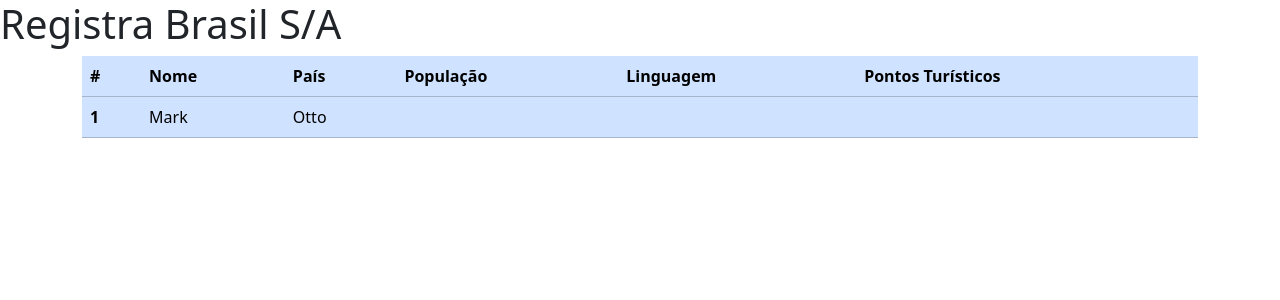
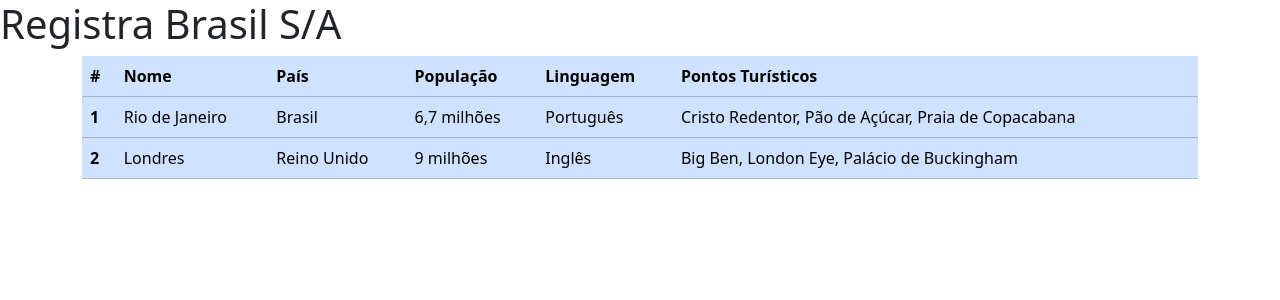
Before and after one commit to ivoosa7/CitiesProject, an Angular app: page / in a window 1280 px wide. Shown: the top 300 px of the page. Built offline with nearby package versions, Linux system fonts and the light colour scheme; data requests are answered from the project's data file.

Commit message:
Service getCities take dates of db.json and show in Html

```diff
--- a/db.json
+++ b/db.json
@@ -1,6 +1,7 @@
 {
 "cidades": [
   {
+    "id": 1,
     "city": "Rio de Janeiro",
     "country": "Brasil",
     "population": "6,7 milhões",
@@ -8,6 +9,7 @@
     "turism": "Cristo Redentor, Pão de Açúcar, Praia de Copacabana"
   },
   {
+    "id": 2,
     "city": "Londres",
     "country": "Reino Unido",
     "population": "9 milhões",
--- a/src/app/cidade.ts
+++ b/src/app/cidade.ts
@@ -1,4 +1,4 @@
-export interface Cidades{
+export interface Cidade{
   id: number,
   city: String,
   country: String,
--- a/src/app/city.service.ts
+++ b/src/app/city.service.ts
@@ -1,7 +1,7 @@
 import { HttpClient } from '@angular/common/http';
 import { Injectable } from '@angular/core';
 import { Observable } from 'rxjs';
-import { Cidades } from './cidade';
+import { Cidade } from './cidade';
 
 @Injectable({
   providedIn: 'root'
@@ -10,7 +10,7 @@ export class CityService {
   constructor(private http:HttpClient){ }
 
   url = 'http://localhost:3000/cidades'
-  getCidades(): Observable<Cidades[]>{
-    return this.http.get<Cidades[]>(this.url);
+  getCidades(): Observable<Cidade[]>{
+    return this.http.get<Cidade[]>(this.url);
   }
 }
--- a/src/app/form-cidades/form-cidades.component.ts
+++ b/src/app/form-cidades/form-cidades.component.ts
@@ -1,5 +1,5 @@
 import { CityService } from '../city.service';
-import { Cidades } from './../cidade';
+import {  } from './../cidade';
 import { Component, OnInit } from '@angular/core';
 
 @Component({
--- a/src/app/table-cidades/table-cidades.component.html
+++ b/src/app/table-cidades/table-cidades.component.html
@@ -11,13 +11,13 @@
       </tr>
     </thead>
     <tbody>
-      <tr>
-        <th scope="row">1</th>
-        <td>Mark</td>
-        <td>Otto</td>
-        <td></td>
-        <td></td>
-        <td></td>
+      <tr *ngFor="let cidade of cidades">
+        <th scope="row">{{cidade.id}}</th>
+        <td scope="row">{{cidade.city}}</td>
+        <td scope="row">{{cidade.country}}</td>
+        <td scope="row">{{cidade.population}}</td>
+        <td scope="row">{{cidade.language}}</td>
+        <td scope="row">{{cidade.turism}}</td>
       </tr>
     </tbody>
   </table>
--- a/src/app/table-cidades/table-cidades.component.ts
+++ b/src/app/table-cidades/table-cidades.component.ts
@@ -1,5 +1,5 @@
 import { Component, OnInit } from '@angular/core';
-import { Cidades } from '../cidade';
+import { Cidade } from '../cidade';
 import { CityService } from '../city.service';
 
 @Component({
@@ -8,7 +8,7 @@ import { CityService } from '../city.service';
   styleUrl: './table-cidades.component.css'
 })
 export class TableCidadesComponent implements OnInit{
-  cidades:Cidades [] = [];
+  cidades:Cidade [] = [];
   constructor(private service:CityService){ }
 
   ngOnInit(): void {
```
